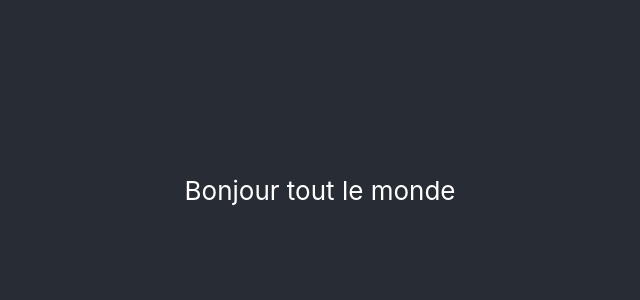
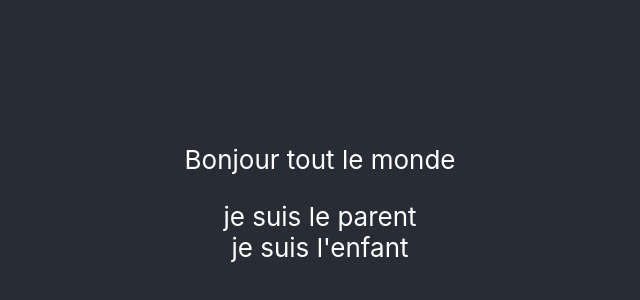
Before and after one commit to 225junior/lab1, a React (Create React App) app: page / in a window 1280 px wide. Shown: the part 210-510 px from the top of the page, without its empty margins (320-960 px from the left). Built offline with nearby package versions, Linux system fonts and the light colour scheme.

Commit message:
création de composants enfant et parent

```diff
--- a/src/App.tsx
+++ b/src/App.tsx
@@ -1,6 +1,7 @@
 import React from 'react';
 import logo from './logo.svg';
 import './App.css';
+import { Parent } from './parent';
 
 function App() {
   return (
@@ -9,7 +10,7 @@ function App() {
         <p>
           Bonjour tout le monde
         </p>
-
+        <Parent />
       </header>
     </div>
   );
--- /dev/null
+++ b/src/enfant.tsx
@@ -0,0 +1,7 @@
+export const Enfant = () => {
+    return (
+        <div>
+            je suis l'enfant
+        </div>
+    )
+}
--- a/src/parent.tsx
+++ b/src/parent.tsx
@@ -1,13 +1,10 @@
-function Parent() {
-    return (<div></div>)
+import { Enfant } from "./enfant"
+
+export const Parent = () => {
+    return (
+        <div>
+            je suis le parent
+            <Enfant />
+        </div>
+    )
 }
-
-export const Parent2 = () =>{
-
-}
-
-export const Parent3 = ():JSX.Element => {
-    return (<div></div>)
-}
-
-export default Parent
```
